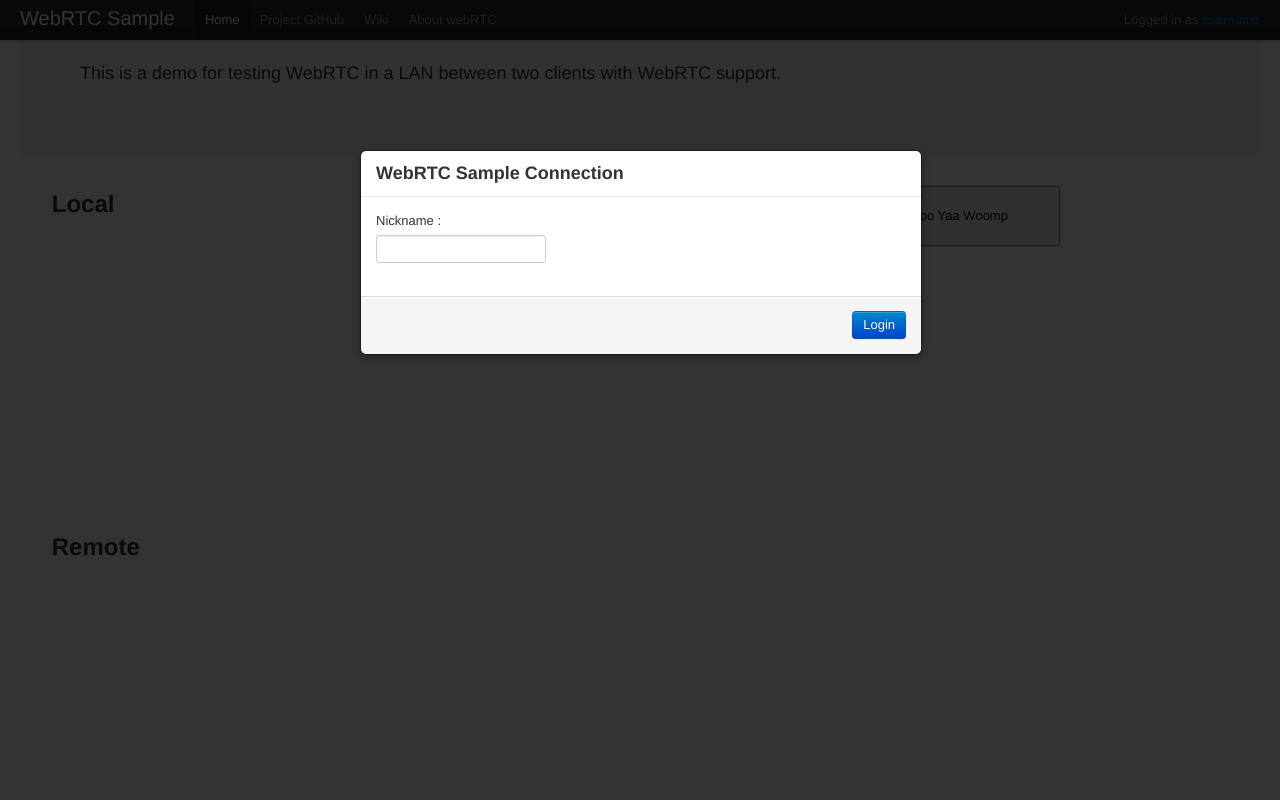
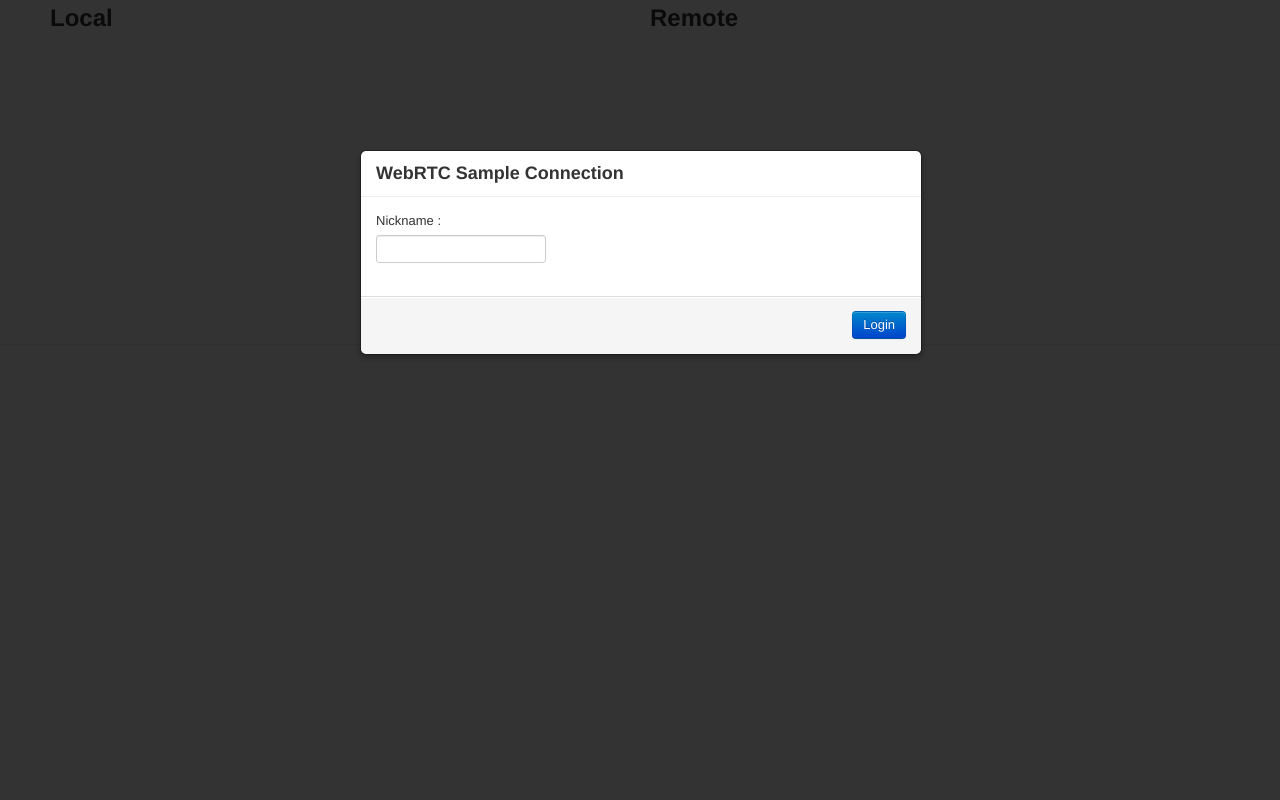
Before and after one commit to hamshif/cs_web27, a Python web app: template src/intercom/templates/intercom/webrtc_example.html in a window 1280 px wide. Run offline with Jinja, Linux system fonts and the light colour scheme; the template is opened without the code that fills it, so the values that code supplies are empty; some libraries are stand-ins or nearby versions.

Commit message:
cleaning html

```diff
--- a/src/intercom/templates/intercom/webrtc_example.html
+++ b/src/intercom/templates/intercom/webrtc_example.html
@@ -12,18 +12,12 @@
         <script src="/static/intercom/webrtc-example/js/jquery-1.7.1.min.js" type="text/javascript" charset="utf-8"></script>
         <script src="/static/intercom/webrtc-example/js/bootstrap.min.js" type="text/javascript" charset="utf-8"></script>
 
-        <script src="/static/cs_web27/js/main.js" type="text/javascript" charset="utf-8"></script>
-        <script src="/static/intercom/webrtc-example/js/intercom.js" type="text/javascript" charset="utf-8"></script>
-
-        {#global.js i the entry point #}
         <script src="/static/intercom/webrtc-example/js/global.js" type="text/javascript" charset="utf-8"></script>
         <script src="/static/intercom/webrtc-example/js/adapt.js" type="text/javascript" charset="utf-8"></script>
         <script src="/static/intercom/webrtc-example/js/webrtc.js" type="text/javascript" charset="utf-8"></script>
 
-
-
-
-
+        <script src="/static/cs_web27/js/main.js" type="text/javascript" charset="utf-8"></script>
+        <script src="/static/intercom/webrtc-example/js/intercom.js" type="text/javascript" charset="utf-8"></script>
 
     </head>
 
@@ -54,92 +48,8 @@
 
 
 
-
-        <!-- Modal About -->
-        <div class="modal hide fade" id="ModalAbout">
-
-            <div class="modal-header">
-              <h3>About WebRTC</h3>
-            </div>
-
-            <div class="modal-body">
-              <blockquote>
-                <p align="justify">WebRTC is an open source project that allows web browsers to communicate with one another using the protocol Real-Time Communications (RTC) via a simple Javascript API. WebRTC components were optimized to better serve this purpose.</p>
-                <p align="justify">WebRTC initiative is a project supported primarily by Google, Mozilla and Opera.</p>
-                <small class="pull-right">Project WebRTC</small>
-              </blockquote>
-            </div>
-
-            <div class="modal-footer">
-            <button id="close" class="btn btn-primary">Close</button>
-            <a class="btn btn-small btn-info" target="_blank" href="http://www.webrtc.org/">
-            <i class="icon-info-sign icon-white"></i>More Info</a>
-            </div>
-
-        </div>
-        <!-- End of the Modal About -->
-
-{#        <button type="button" onclick="window.jsinterface.showToast('bargain')">Boo</button>#}
-
-        <!-- Navbar -->
-        <div class="navbar navbar-fixed-top">
-          <div class="navbar-inner">
-            <div class="container-fluid">
-              <a class="btn btn-navbar" data-toggle="collapse" data-target=".nav-collapse">
-                <span class="icon-bar"></span>
-                <span class="icon-bar"></span>
-                <span class="icon-bar"></span>
-              </a>
-              <a class="brand" href="./index.php">WebRTC Sample</a>
-              <div class="nav-collapse">
-                <ul class="nav">
-                  <li class="active"><a href="./index.php">Home</a></li>
-                  <li><a href="https://github.com/ltribolet/webrtc-example" target="_blank">Project GitHub</a></li>
-                  <li><a href="http://wiki.tribolet.fr/" target="_blank">Wiki</a></li>
-                  <li><span id="about" class="about">About webRTC</span></li>
-                </ul>
-                <p class="navbar-text pull-right">Logged in as <a id="username" href="#">username</a></p>
-              </div>
-            </div>
-          </div>
-        </div>
-        <!-- End of the Navbar -->
-
-
         <!-- Content -->
         <div class="container-fluid">
-
-
-
-
-            <!-- Introduction -->
-            <div class="hero-unit">
-              <p>This is a demo for testing WebRTC in a LAN between two clients with WebRTC support.</p>
-            </div>
-            <!-- End of Introduction -->
-
-            <div class="row-fluid">
-
-                <button onClick="invite_to_room()" style="width: 200px; height: 60px">Invite</button>
-                <button onClick="showAndroidToast('Hello Android!')" style="width: 200px; height: 60px">Boo Yaa Woomp</button>
-
-                <script type="text/javascript">
-
-                    function showAndroidToast(toast) {
-
-                        try
-                        {
-                          Android.showToast(toast);
-                        }
-                        catch(err) {
-                            error_report({"error_report": err.message});
-                        }
-
-                      }
-
-                </script>
-
-
 
                 <div class="span6">
                   <!-- Local Video -->
@@ -181,8 +91,6 @@
 
             <hr>
 
-            <!-- Footer -->
-            <footer><p>&copy; Atos Worldline 2012</p></footer>
 
         </div>
         <!-- End of the Content -->
```
